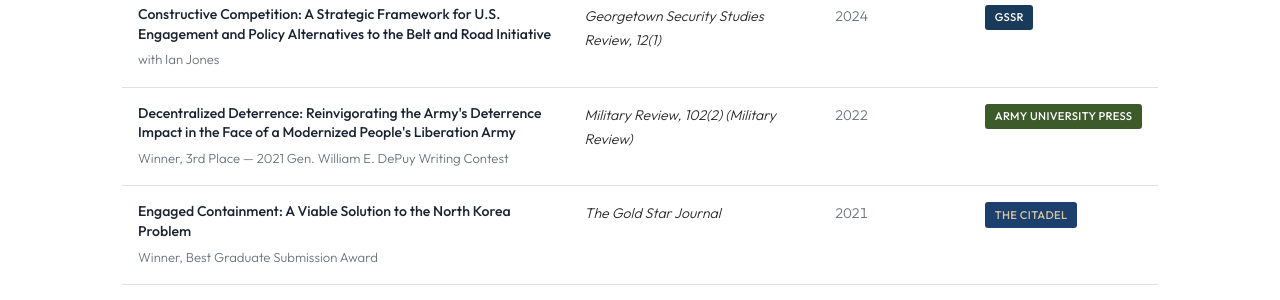
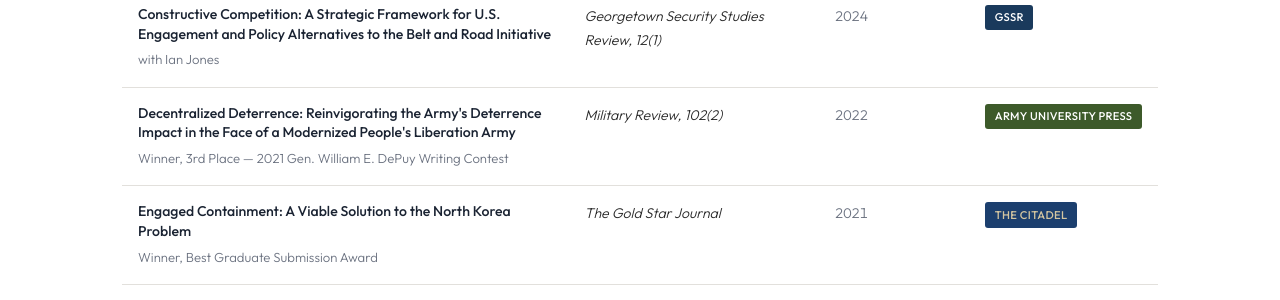
Before and after one commit to a-novi13-byte/a-novi13-byte.github.io, a Jekyll site: the page built from research.html, in a window 1280 px wide and 900 px high, scrolled down 347 px. Shown: the part 154-454 px from the top of the window. Built offline with Jekyll 4.4.1, drawn with Linux system fonts in a browser that asks for light colours.

Commit message:
Update research.html

```diff
--- a/research.html
+++ b/research.html
@@ -47,7 +47,7 @@ permalink: /research/
           <div class="pub-title"><a href="https://www.armyupress.army.mil/Journals/Military-Review/English-Edition-Archives/March-April-2022/Hoffman/" target="_blank" rel="noopener">Decentralized Deterrence: Reinvigorating the Army's Deterrence Impact in the Face of a Modernized People's Liberation Army</a></div>
           <div class="pub-coauthor">Winner, 3rd Place — 2021 Gen. William E. DePuy Writing Contest</div>
         </td>
-        <td class="pub-venue">Military Review, 102(2) (Military Review)</td>
+        <td class="pub-venue">Military Review, 102(2)</td>
         <td class="pub-year">2022</td>
         <td><span class="pub-badge badge-milrev">Army University Press</span></td>
       </tr>
```
